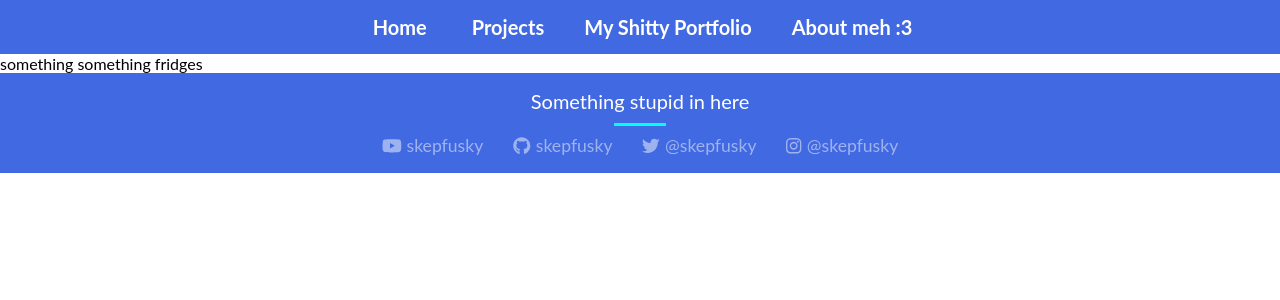
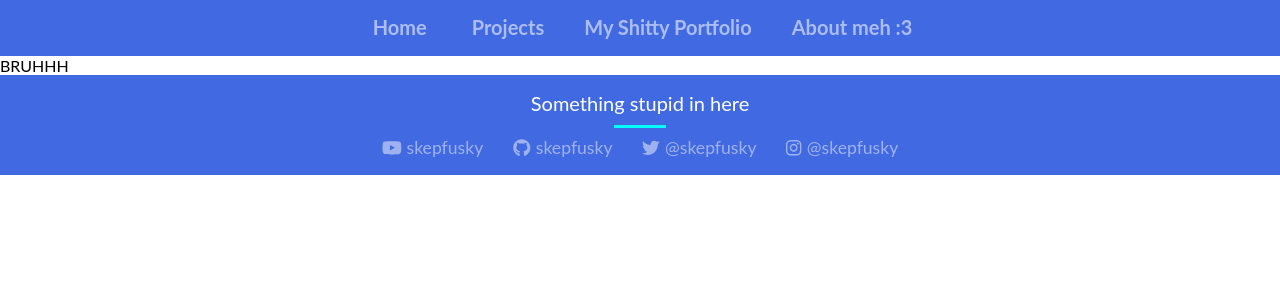
Before and after one commit to kuroji-fusky/kurojifusky.com, a Vue app: page / in a window 1280 px wide. Shown: the top 300 px of the page. Built offline with nearby package versions, Linux system fonts and the light colour scheme.

Commit message:
Moved sass from the vue components because lol

```diff
--- a/src/App.vue
+++ b/src/App.vue
@@ -1,7 +1,7 @@
 <template>
 <div id="app">
   <skepHeader></skepHeader>
-  something something fridges
+  BRUHHH
   <skepFooter></skepFooter>
 </div>
 </template>
@@ -20,5 +20,50 @@ export default {
 </script>
 
 <style lang="scss">
-@use 'assets/scss/styles.scss';
+@use 'assets/scss/mixins.scss';
+*, *::before, *::after {
+  margin: 0;
+  padding: 0;
+  box-sizing: border-box;
+}
+*::before, *::after {
+  content:'';
+  display: block;
+}
+
+#app {
+  font-family: 'Lato', -apple-system, BlinkMacSystemFont, 'Segoe UI', Roboto, Oxygen, Ubuntu, Cantarell, 'Open Sans', 'Helvetica Neue', sans-serif;
+}
+
+ul {
+  list-style: none;
+}
+
+a {
+  text-decoration: none;
+  color: inherit;
+}
+
+// Header footer stuff
+.text-spacing {
+  padding-left: 5px;
+  position: relative;
+  top: -1px;
+}
+
+$colors: white;
+$font-big-screen: 125%;
+
+header {
+  nav {
+    color: $colors;
+    font-size: $font-big-screen;
+  }
+}
+footer {
+  #wrapper {
+    color: $colors;
+    font-size: $font-big-screen;
+  }
+}
 </style>
--- a/src/assets/scss/footer.scss
+++ /dev/null
@@ -1,39 +0,0 @@
-@include no-pseudo;
-
-footer {
-  margin: 0 auto;
-}
-
-#wrapper {
-  @include flex-params(unset, center, column);
-  min-width: 1280px;
-  padding: 1rem;
-  background: royalblue;
-}
-
-#social-row {
-  @include flex-params(center, center, column);
-  &::before {
-    display: block !important;
-    width: 3em;
-    height: 3px;
-    background: cyan;
-    margin-block: 10px;
-  }
-  @include li-item-spacing(30px);
-  font-size: 88%;
-  ul {
-    @include flex-params(unset, unset, row);
-  }
-
-  li {
-    @include transition();
-    filter: opacity(70%);
-    opacity: .7;
-
-    &:hover {
-      filter: opacity(100%);
-      opacity: 1;
-    }
-  }
-}
--- a/src/assets/scss/header.scss
+++ /dev/null
@@ -1,44 +0,0 @@
-header {
-  nav {
-    @include flex-params(center, unset, row);
-    width: 100%;
-    padding: .55rem;
-    padding-top: .75em !important;
-    background: royalblue;
-    color: white;
-    font-family: 'Lato', Arial, Helvetica, sans-serif;
-  }
-
-  ul {
-    @include flex-params(unset, unset, row);
-  }
-
-  @include li-item-spacing(20px);
-
-  li {
-    @include flex-params(center, center, column);
-
-    font-weight: bold;
-    padding: 0 10px;
-
-    a {
-      min-width: 4rem;
-      text-align: center;
-    }
-
-    &:hover {
-      .menu-line {
-        width: 100%;
-      }
-    }
-  }
-
-  .menu-line {
-    @include transition(width, 300ms);
-    margin-top: 3px;
-    background: cyan;
-    box-shadow: 0 0 12px cyan;
-    height: 3px;
-    width: 0%;
-  }
-}
--- /dev/null
+++ b/src/assets/scss/mixins.scss
@@ -0,0 +1,24 @@
+@mixin flexParams($hcent: center, $vcent: center, $dir: row) {
+  display: flex;
+  justify-content: $hcent;
+  align-items: $vcent;
+  flex-direction: $dir;
+}
+@mixin noPseudo {
+  *::before, *::after {
+    display: none !important;
+  }
+}
+@mixin liSpacing($width: 15px) {
+  li {
+    margin-left: $width;
+    &:first-child {
+      margin-left: 0;
+    }
+  }
+}
+
+@mixin transition($property: all, $time: 300ms) {
+  -webkit-transition: $property $time ease;
+          transition: $property $time ease;
+}
--- a/src/assets/scss/styles.scss
+++ /dev/null
@@ -1,71 +0,0 @@
-@mixin flex-params($hcent: center, $vcent: center, $dir: row) {
-  display: flex;
-  justify-content: $hcent;
-  align-items: $vcent;
-  flex-direction: $dir;
-}
-@mixin no-pseudo {
-  *::before, *::after {
-    display: none !important;
-  }
-}
-@mixin li-item-spacing($width: 15px) {
-  li {
-    margin-left: $width;
-    &:first-child {
-      margin-left: 0;
-    }
-  }
-}
-
-@mixin transition($property: all, $time: 300ms) {
-  -webkit-transition: $property $time ease;
-          transition: $property $time ease;
-}
-
-// some shit
-*, *::before, *::after {
-  margin: 0;
-  padding: 0;
-  box-sizing: border-box;
-}
-*::before, *::after {
-  content:'';
-  display: block;
-}
-
-#app {
-  font-family: 'Lato', -apple-system, BlinkMacSystemFont, 'Segoe UI', Roboto, Oxygen, Ubuntu, Cantarell, 'Open Sans', 'Helvetica Neue', sans-serif;
-}
-
-ul {
-  list-style: none;
-}
-
-a {
-  text-decoration: none;
-  color: inherit;
-}
-
-// Header footer stuff
-.text-spacing {
-  padding-left: 5px;
-  position: relative;
-  top: -1px;
-}
-
-$colors: white;
-$font-big-screen: 125%;
-
-header {
-  nav {
-    color: $colors;
-    font-size: $font-big-screen;
-  }
-}
-footer {
-  #wrapper {
-    color: $colors;
-    font-size: $font-big-screen;
-  }
-}
--- a/src/layouts/SkepFooter.vue
+++ b/src/layouts/SkepFooter.vue
@@ -22,7 +22,45 @@ export default {
 }
 </script>
 
-<style lang="scss">
-@import '../assets/scss/styles.scss';
-@import '../assets/scss/footer.scss';
+<style lang="scss" scoped>
+@import '../assets/scss/mixins.scss';
+@include noPseudo;
+
+footer {
+  margin: 0 auto;
+}
+
+#wrapper {
+  @include flexParams(unset, center, column);
+  min-width: 1280px;
+  padding: 1rem;
+  background: royalblue;
+}
+
+#social-row {
+  @include flexParams(center, center, column);
+  &::before {
+    display: block !important;
+    width: 3em;
+    height: 3px;
+    background: cyan;
+    margin-block: 10px;
+  }
+  @include liSpacing(30px);
+  font-size: 88%;
+  ul {
+    @include flexParams(unset, unset, row);
+  }
+
+  li {
+    @include transition();
+    filter: opacity(70%);
+    opacity: .7;
+
+    &:hover {
+      filter: opacity(100%);
+      opacity: 1;
+    }
+  }
+}
 </style>
--- a/src/layouts/SkepHeader.vue
+++ b/src/layouts/SkepHeader.vue
@@ -4,14 +4,66 @@
       <ul>
         <li><a href="#">Home</a><span class="menu-line"></span></li>
         <li><a href="#">Projects</a><span class="menu-line"></span></li>
-        <li><a href="#">My Shitty Portfolio</a><span class="menu-line"></span></li>
+        <li>
+          <a href="#">My Shitty Portfolio</a><span class="menu-line"></span>
+        </li>
         <li><a href="#">About meh :3</a><span class="menu-line"></span></li>
       </ul>
     </nav>
   </header>
 </template>
 
-<style lang="scss">
-@import '../assets/scss/styles.scss';
-@import '../assets/scss/header.scss';
+<style lang="scss" scoped>
+@import "../assets/scss/mixins.scss";
+
+header {
+  nav {
+    @include flexParams(center, unset, row);
+    width: 100%;
+    padding: 0.55rem;
+    padding-top: 0.75em !important;
+    background: royalblue;
+    color: white;
+    font-family: "Lato", Arial, Helvetica, sans-serif;
+  }
+
+  ul {
+    @include flexParams(unset, unset, row);
+  }
+
+  @include liSpacing(20px);
+
+  li {
+    @include flexParams(center, center, column);
+
+    font-weight: bold;
+    padding: 0 10px;
+    filter: opacity(75%);
+    opacity: 0.75;
+    @include transition(all, 150ms);
+
+    a {
+      min-width: 4rem;
+      text-align: center;
+    }
+
+    &:hover {
+      filter: opacity(100%);
+      opacity: 1;
+
+      .menu-line {
+        width: 100%;
+      }
+    }
+  }
+
+  .menu-line {
+    @include transition(width, 250ms);
+    margin-top: 5px;
+    background: cyan;
+    box-shadow: 0 0 12px cyan;
+    height: 3px;
+    width: 0%;
+  }
+}
 </style>
```
